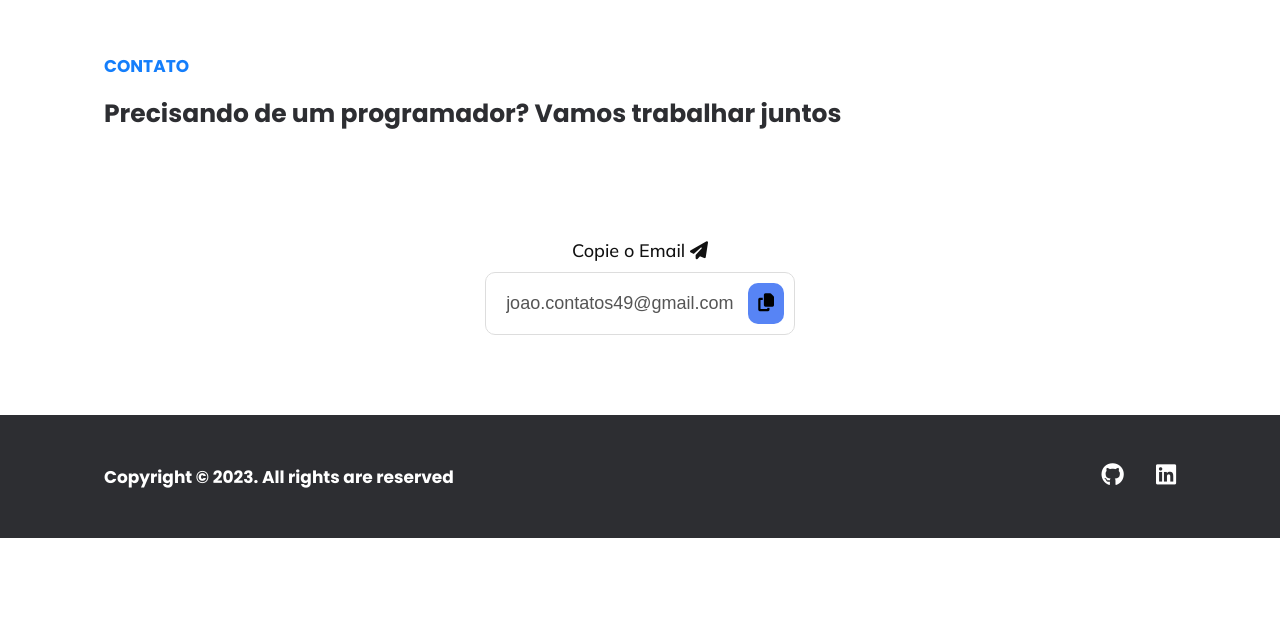
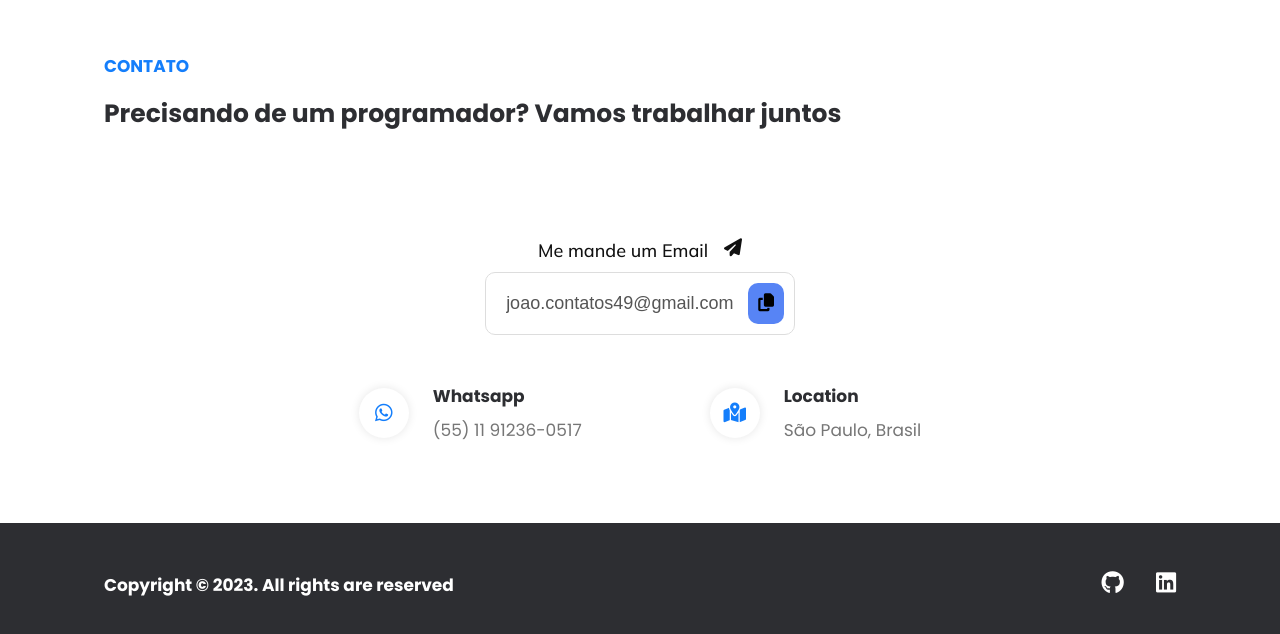
Before and after one commit to joaodev2005/portfolio.github.io, a plain HTML site: page index.html in a window 1280 px wide. Shown: the part 3869-4503 px from the top of the page. Before the commit the page ends 4407 px from the top, so only its background shows below. Drawn offline with Linux system fonts and the light colour scheme.

Commit message:
algumas novas funções

```diff
--- a/css/style.css
+++ b/css/style.css
@@ -644,7 +644,64 @@ nav ul li a.active {
     margin-top: 6rem;
 }
 
+.contact__icons-local {
+    display: flex;
+    justify-content: center;
+    flex-wrap: wrap;
+    gap: 8rem;
+    margin-top: 3rem;
+}
+
+.contact__icon-box {
+    align-items: center;
+    display: flex;
+    gap: 1.5rem;
+}
+
+.contact__icon-box span {
+    align-items: center;
+    background-color: #fff;
+    border-radius: 50%;
+    box-shadow: 0 0 10px rgba(0,0,0,.1);
+    display: flex;
+    height: 50px;
+    justify-content: center;
+    width: 50px;
+}
+
+.contact__icon-box span i {
+    font-size: 20px;
+    color: #147EFB;
+}
+
+.contact__info {
+    display: flex;
+    flex-direction: column;
+    gap: 0.5rem;
+}
+
+.contact__info h3 {
+    color: #2d2e32;
+    font-size: 17px;
+    font-family: var(--font-poppins);
+}
+
+.contact__info a,
+.contact__info p {
+    color: #767676;
+    cursor: pointer;
+    font-size: 17px;
+    text-decoration: none;
+    font-family: var(--font-poppins);
+}
+
+.contact__info p:hover {
+    color: #147EFB;
+}
+
 .label {
+    display: flex;
+    gap: 1rem;
     padding: 10px;
     font-size: 18px;
     color: #111;
--- a/index.html
+++ b/index.html
@@ -147,7 +147,7 @@
                     </div>
                     <div class="contact__icons">
                         <div class="label">
-                            Copie o Email
+                            Me mande um Email
                             <i class="fa-solid fa-paper-plane"></i>
                         </div>
                         <div class="copy-text">
@@ -155,6 +155,22 @@
                             <button>
                                 <i class="fa-solid fa-copy"></i>
                             </button>
+                        </div>
+                    </div>
+                    <div class="contact__icons-local">
+                        <div class="contact__icon-box">
+                            <span><i class="fa-brands fa-whatsapp" id="tel"></i></span>
+                            <div class="contact__info">
+                                <h3>Whatsapp</h3>
+                                <p>(55) 11 91236-0517</p>
+                            </div>
+                        </div>
+                        <div class="contact__icon-box">
+                            <span><i class="fa-solid fa-map-location-dot" id="locali"></i></span>
+                            <div class="contact__info">
+                                <h3>Location</h3>
+                                <p>São Paulo, Brasil</p>
+                            </div>
                         </div>
                     </div>
                 </div>
```
